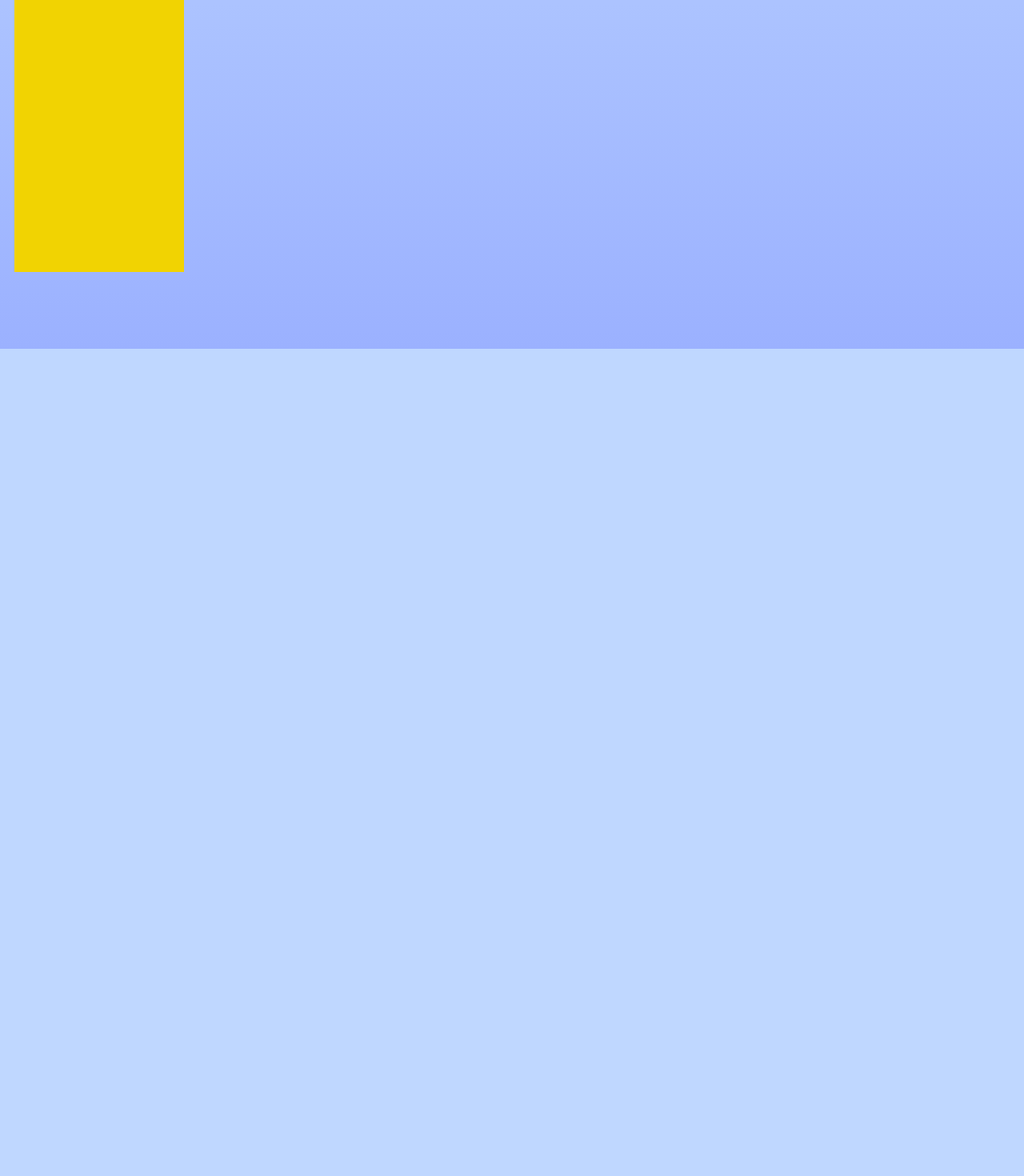
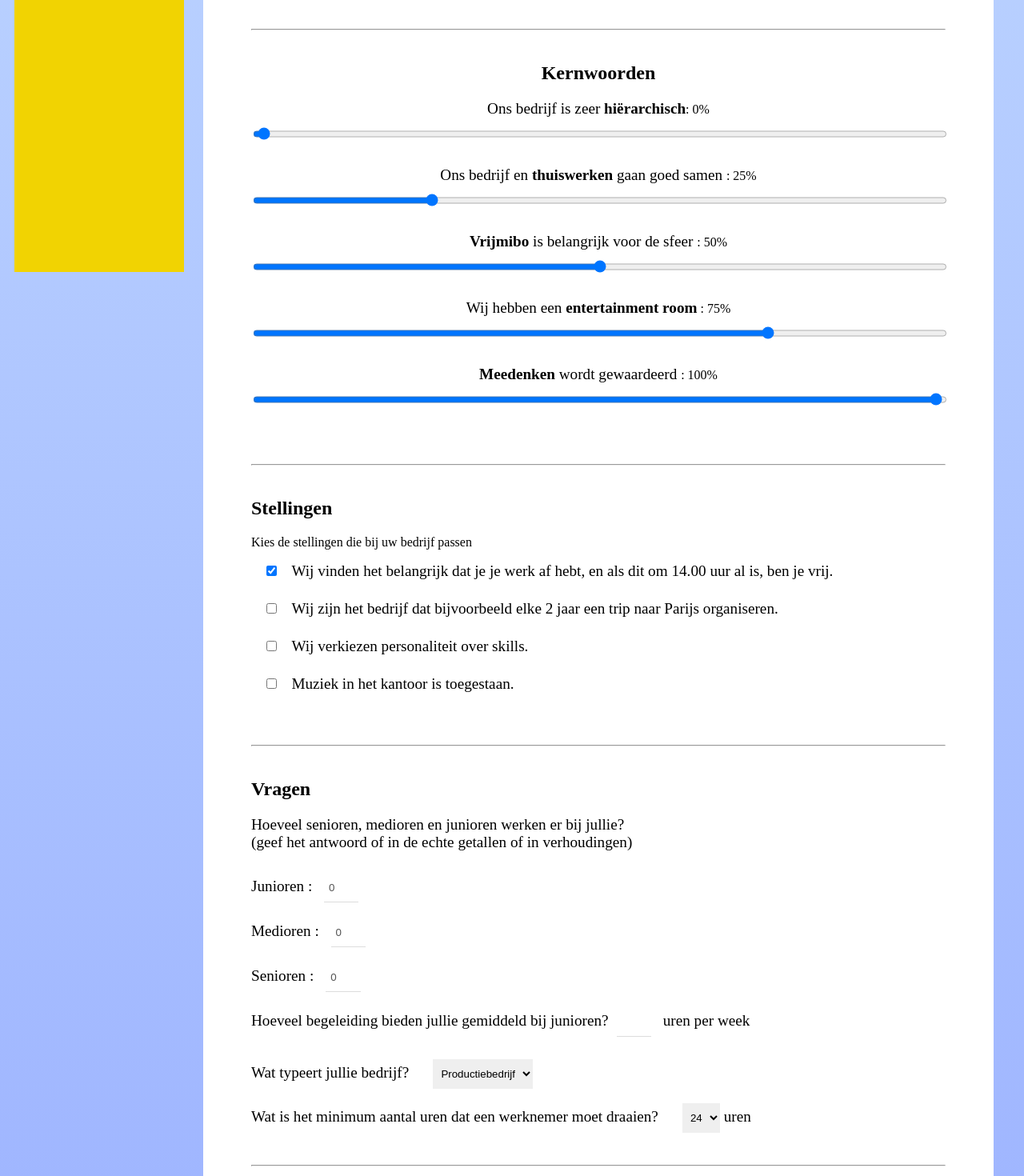
Before and after one commit to annevogel13/Smartie, a Vue app: page /QuestionnaireC in a window 1280 px wide. Shown: the part 480-1950 px from the top of the page at 80% size. Before the commit the page ends 916 px from the top, so only its background shows below. Built offline with nearby package versions, Linux system fonts and the light colour scheme; what vue3-apexcharts, vuefire would draw is missing.

Commit message:
cursiten questionnaire begin

```diff
--- /dev/null
+++ b/src/components/Questionnaire/FormCursist.vue
@@ -0,0 +1,216 @@
+<template>
+    <div class="formCompany">
+        {{ this.$store.state.user.UID }}
+        <form>
+            <h1>Welkom bij de vragenlijst C</h1>
+            <p> Hieronder staan verschillende vragen die opgedeeld zijn in verschillende categorieëen.
+                Allereerst is de categorie kernwoorden. Voor elke zin met een kernwoord moet een percentage uitgekozen
+                worden.
+                Dit kan door het gebruik van de slider. <br><br>
+                Daarna is de categorie stellingen. Hierin staan verschillende opvattingen en als deze bij jou passen,
+                dan vink je ze aan.
+                Er zit geen maximum of minum aan, zolang het maar bij jou past.
+                <br><br>
+                Als laatste zijn er ook nog een paar algemene vragen.
+                <br><br>
+                <iframe src="https://giphy.com/embed/d1E1YlkOTe4IfdNC" width="150" height="150" frameBorder="0"
+                    class="giphy-embed" allowFullScreen></iframe>
+
+            </p>
+            <hr>
+            <div class="kernwoorden">
+                <h2> Kernwoorden </h2>
+                <label for="k1">Ons bedrijf is zeer <b>hiërarchisch</b></label>: {{ questionnaire.k1 }}%
+                <input type="range" id="k1" v-model.number="questionnaire.k1" min="0" max="100" step="5" />
+
+                <br><br>
+                <label for="k2">Ons bedrijf en <b>thuiswerken</b> gaan goed samen </label>: {{ questionnaire.k2 }}%
+                <input type="range" id="k2" v-model.number="questionnaire.k2" min="0" max="100" step="5" />
+
+                <br><br>
+                <label for="k3"><b>Vrijmibo</b> is belangrijk voor de sfeer </label>: {{ questionnaire.k3 }}%
+                <input type="range" id="k3" v-model.number="questionnaire.k3" min="0" max="100" step="5" />
+
+                <br><br>
+                <label for="k4">Wij hebben een <b>entertainment room</b></label> : {{ questionnaire.k4 }}%
+                <input type="range" id="k4" v-model.number="questionnaire.k4" min="0" max="100" step="5" />
+
+                <br><br>
+                <label for="k5"><b>Meedenken</b> wordt gewaardeerd </label> : {{ questionnaire.k5 }}%
+                <input type="range" id="k5" v-model.number="questionnaire.k5" min="0" max="100" step="5" />
+
+                <br><br>
+            </div>
+            <hr>
+            <div class="stellingen">
+                <h2>Stellingen </h2>
+                <p> Kies de stellingen die bij uw bedrijf passen </p>
+                <input type="checkbox" id="s1" v-model="questionnaire.s1" name="s1" class="s" />
+                <label for="s1">Wij vinden het belangrijk dat je je werk af hebt, en als dit om 14.00 uur al is, ben je
+                    vrij.</label>
+                <br>
+                <input type="checkbox" id="s2" v-model="questionnaire.s2" name="s2" class="s" />
+                <label for="s2">Wij zijn het bedrijf dat bijvoorbeeld elke 2 jaar een trip naar Parijs
+                    organiseren.</label>
+                <br>
+                <input type="checkbox" id="s3" v-model="questionnaire.s3" name="s3" class="s" />
+                <label for="s3">Wij verkiezen personaliteit over skills.</label>
+                <br>
+                <input type="checkbox" id="s4" v-model="questionnaire.s4" name="s4" class="s" />
+                <label for="s4">Muziek in het kantoor is toegestaan.</label>
+
+            </div>
+            <hr>
+            <div class="vragen">
+                <h2>Vragen </h2>
+                <label>Hoeveel senioren, medioren en junioren werken er bij jullie?
+                    <br>
+                    (geef het antwoord of in de echte getallen of in verhoudingen)
+                </label>
+                <br><br>
+
+                <label class="labels_verhouding" for="verhouding_j">Junioren : </label>
+                <input class="verhouding" type="number" v-model="questionnaire.verhouding_j" id="verhouding_j"
+                    min="0" />
+                <br>
+
+                <label class="labels_verhouding" for="verhouding_m">Medioren : </label>
+                <input class="verhouding" type="number" v-model="questionnaire.verhouding_m" id="verhouding_m"
+                    min="0" />
+                <br>
+
+                <label class="labels_verhouding" for="verhouding_s">Senioren : </label>
+                <input class="verhouding" type="number" v-model="questionnaire.verhouding_s" id="verhouding_s"
+                    min="0" />
+                <br>
+
+                <label for="begeleiding_h">Hoeveel begeleiding bieden jullie gemiddeld bij junioren?</label>
+                <input type="number" class="verhouding" v-model="questionnaire.begeleiding_h" id="begeleiding_h"
+                    min="0" />
+                <label> uren per week </label>
+                <br><br>
+
+                <label>Wat typeert jullie bedrijf?</label>
+                <!-- TODO v-model vanuit een select pakken??? -->
+                <select style="margin-left : 30px;">
+                    <option value="0">Productiebedrijf</option>
+                    <option value="1">Agency</option>
+                    <option value="2">E-commerce</option>
+                    <option value="3">Non-profit</option>
+                </select><br><br>
+
+                <label for = "min_uren">Wat is het minimum aantal uren dat een werknemer moet draaien?</label>
+                <!-- TODO v-model vanuit een select pakken??? -->
+                <select id="min_uren" style="margin-left : 30px;">
+                    <option value="24">24</option>
+                    <option value="32">32</option>
+                    <option value="36">36</option>
+                    <option value="40">40</option>
+                </select>
+                <label>  uren </label>
+
+                <hr>
+
+            </div>
+
+        </form>
+                <iframe src="https://giphy.com/embed/hcpVSCSwDcKju" width="300"  frameBorder="0" class="giphy-embed" allowFullScreen></iframe>
+                <br>
+        <button @click="questionnaire1"> Bevestig vragenlijst </button>
+    </div>
+
+</template>
+
+<script>
+// TODO buttons samenvoegen van bevestigen + bevestig vragenlijst
+import { add_questionnaire } from "../../db"
+
+export default {
+    data() {
+        return {
+            questionnaire: {
+                k1: 0,
+                k2: 25,
+                k3: 50,
+                k4: 75,
+                k5: 100,
+                s1: true,
+                s2: false,
+                s3: false,
+                s4: false,
+                verhouding_j: 0,
+                verhouding_m: 0,
+                verhouding_s: 0,
+                type_bedrijf: 0,
+            }
+        }
+    },
+    methods: {
+        questionnaire1() {
+            this.$store.commit('set_kernwoorden', [
+                this.questionnaire.k1,
+                this.questionnaire.k2,
+                this.questionnaire.k3,
+                this.questionnaire.k4,
+                this.questionnaire.k5
+            ])
+            add_questionnaire(this.questionnaire, 'bedrijf', this.$store.state.user.UID)
+        }
+
+    }
+
+}
+</script>
+
+<style>
+.formCompany {
+    padding: 40px;
+}
+
+.s {
+
+    display: inline-block;
+    width: 5%;
+    margin-bottom: 30px;
+}
+
+label {
+    display: inline;
+    font-size: larger;
+}
+
+hr {
+    color: #270043;
+    margin-top: 40px;
+    margin-bottom: 40px;
+}
+
+select {
+    padding: 10px 6px;
+
+    box-sizing: border-box;
+    border : none;
+    text-align : center ;
+
+}
+
+.verhouding {
+    display: inline;
+    width: 5%;
+    margin: 10px;
+}
+
+.labels_verhouding {
+    display: inline;
+    width: 20%;
+
+}
+
+.stellingen {
+    text-align: left;
+}
+
+.vragen {
+    text-align: left;
+}
+</style>
--- a/src/main.js
+++ b/src/main.js
@@ -12,7 +12,8 @@ import Swipe from '@/views/Swipe.vue'
 import Dashboard from '@/views/DashboardUser.vue'
 import Register from '@/views/RegisterUser.vue'
 import Test from '@/views/testDB.vue'
-import Questionnaire from '@/components/Questionnaire/FormCompany.vue'
+import QuestionnaireB from '@/components/Questionnaire/FormCompany.vue'
+import QuestionnaireC from '@/components/Questionnaire/FormCursist.vue'
 // database --> firebase
 import { firestorePlugin } from 'vuefire';
 // store information site-wide
@@ -24,7 +25,8 @@ const router = createRouter({
         { path: '/',                name: 'Home',           component: Home         },
         { path: '/About',           name: 'About',          component: About        },
         { path: '/ProfileUser',     name: 'MakeProfile',    component: Profile      },
-        { path: '/Questionnaire',   name: 'Questionnaire',  component: Questionnaire},
+        { path: '/QuestionnaireB',   name: 'QuestionnaireB',  component: QuestionnaireB},
+        { path: '/QuestionnaireC',   name: 'QuestionnaireC',  component: QuestionnaireC},
         { path: '/DashboardUser',   name: 'Dashboard',      component: Dashboard    },
         { path: '/Swipe',           name: 'Swipe',          component: Swipe        },
         { path: '/RegisterUser',    name: 'Register',       component: Register     },
```
